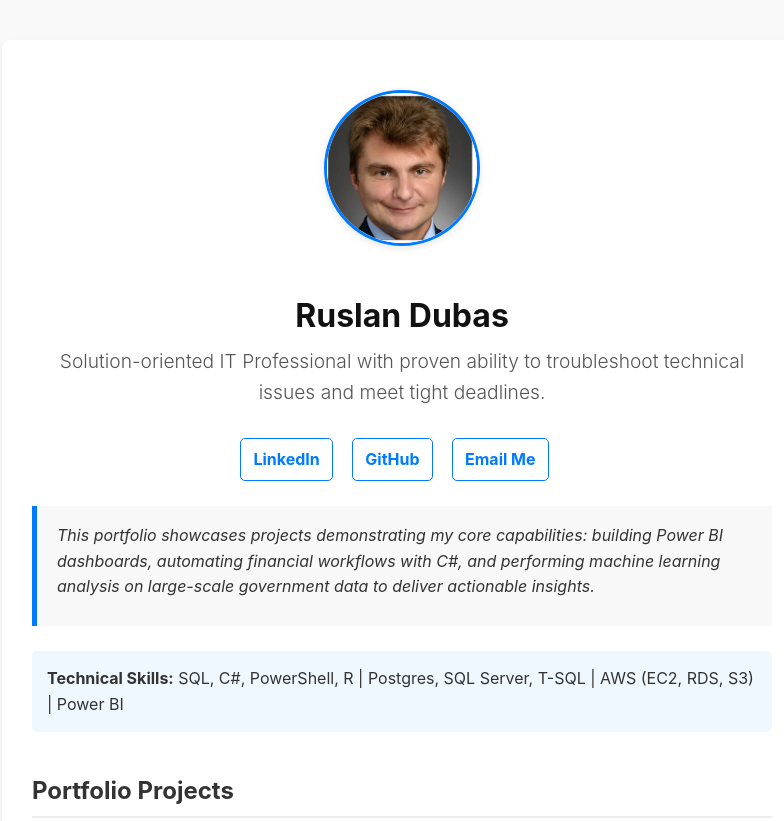
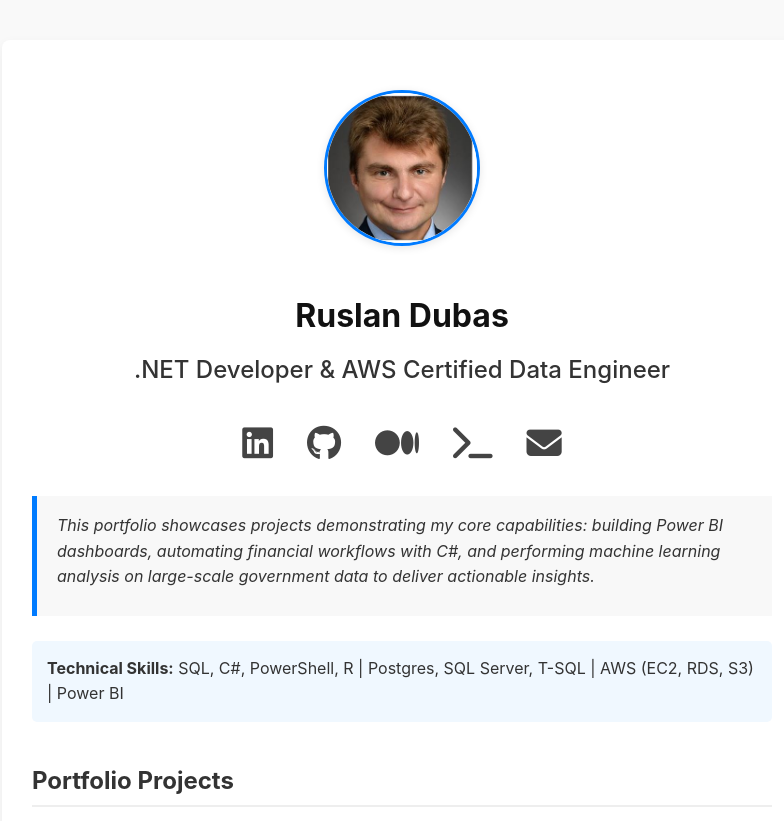
Before and after one commit to RusUsf/RusUsf.github.io, a plain HTML site: page index.html in a window 1280 px wide. Shown: the top 821 px of the page, without its empty margins (238-1022 px from the left). Drawn offline with Linux system fonts and the light colour scheme.

Commit message:
Updated Script

```diff
--- a/index.html
+++ b/index.html
@@ -3,7 +3,10 @@
 <head>
     <meta charset="UTF-8">
     <meta name="viewport" content="width=device-width, initial-scale=1.0">
-    <title>Ruslan Dubas - IT Professional</title>
+    <title>Ruslan Dubas - .NET Developer & Data Engineer</title>
+
+    <link rel="stylesheet" href="https://cdnjs.cloudflare.com/ajax/libs/font-awesome/6.5.2/css/all.min.css">
+
     <style>
         body {
             font-family: -apple-system, BlinkMacSystemFont, "Segoe UI", Roboto, Helvetica, Arial, sans-serif;
@@ -22,29 +25,37 @@
             text-align: center; /* Center aligns the image and name */
         }
         h1 { color: #111; margin-bottom: 0; }
-        .headline { font-size: 1.2em; color: #555; margin-top: 5px; font-weight: 300; }
+
+        /* 2. NEW HEADLINE STYLE */
+        .headline {
+            font-size: 1.5em; /* Bigger */
+            color: #333; /* Darker */
+            margin-top: 10px;
+            font-weight: 500; /* Bolder */
+        }
         .profile-pic {
-            width: 150px; /* Adjust size as needed */
-            height: 150px; /* Adjust size as needed */
-            border-radius: 50%; /* Makes it a circle */
-            object-fit: cover; /* Ensures the image covers the area without distortion */
-            margin: 20px auto 15px auto; /* Centers it horizontally, adds space */
-            border: 3px solid #007bff; /* Optional border */
+            width: 150px;
+            height: 150px;
+            border-radius: 50%;
+            object-fit: cover;
+            margin: 20px auto 15px auto;
+            border: 3px solid #007bff;
             box-shadow: 0 2px 8px rgba(0,0,0,0.1);
         }
+
+        /* 3. NEW ICON LINK STYLES */
         .links { margin: 25px 0; }
         .links a {
-            margin-right: 15px;
+            margin: 0 12px;
             text-decoration: none;
-            font-weight: bold;
-            color: #007bff;
-            padding: 8px 12px;
-            border: 1px solid #007bff;
-            border-radius: 5px;
-            display: inline-block;
-            margin-top: 5px;
+            font-size: 2.2em; /* Larger icon size */
+            color: #444; /* Neutral dark color */
+            transition: color 0.3s ease;
         }
-        .links a:hover { background-color: #007bff; color: #fff; }
+        .links a:hover {
+            color: #007bff; /* Bright blue on hover */
+        }
+
         h2 { border-bottom: 2px solid #eee; padding-bottom: 5px; margin-top: 40px; text-align: left; }
 
         .overview {
@@ -61,11 +72,10 @@
 
         .project-list { padding-left: 0; list-style-type: none; text-align: left; }
         .project-list li { margin-bottom: 25px; }
-        /* This is the new title link style */
         .project-list a.title {
             font-weight: bold;
             font-size: 1.2em;
-            color: #007bff; /* Make the title the link color */
+            color: #007bff;
             text-decoration: none;
         }
         .project-list a.title:hover { text-decoration: underline; }
@@ -95,13 +105,25 @@
 
         <h1>Ruslan Dubas</h1>
         <p class="headline">
-            Solution-oriented IT Professional with proven ability to troubleshoot technical issues and meet tight deadlines.
+            .NET Developer & AWS Certified Data Engineer
         </p>
 
         <div class="links">
-            <a href="https://www.linkedin.com/in/ruslan-dubas-861a7799" target="_blank">LinkedIn</a>
-            <a href="https://github.com/RusUsf" target="_blank">GitHub</a>
-            <a href="mailto:ruslandubas2013@gmail.com">Email Me</a>
+            <a href="https://www.linkedin.com/in/ruslan-dubas-861a7799" target="_blank" title="My LinkedIn Profile">
+                <i class="fab fa-linkedin"></i>
+            </a>
+            <a href="https://github.com/RusUsf" target="_blank" title="My GitHub Profile">
+                <i class="fab fa-github"></i>
+            </a>
+            <a href="https://medium.com/@ruslandubas2013" target="_blank" title="My Medium Articles">
+                <i class="fab fa-medium"></i>
+            </a>
+            <a href="https://www.powershellgallery.com/profiles/RusUsf" target="_blank" title="My PowerShell Gallery Modules">
+                <i class="fas fa-terminal"></i>
+            </a>
+            <a href="mailto:ruslandubas2013@gmail.com" title="Email Me">
+                <i class="fas fa-envelope"></i>
+            </a>
         </div>
 
         <div class="overview">
@@ -132,7 +154,8 @@
         </ul>
 
         <h2>Published PowerShell Modules</h2>
-        <ul class="article-list"> <li>
+        <ul class="article-list">
+            <li>
                 <a href="https://www.powershellgallery.com/packages/ApiTools" target="_blank" class="title">ApiTools</a>
                 <p class="description">A collection of tools for streamlining API interactions and data handling in PowerShell.</p>
             </li>
@@ -143,7 +166,8 @@
         </ul>
 
         <h2>Articles & Writing</h2>
-        <ul class="article-list"> <li>
+        <ul class="article-list">
+            <li>
                 <a href="https://medium.com/@ruslandubas2013/database-first-clean-architecture-automate-your-net-ca-cqrs-setup-with-powershell-ba598aec30f7" target="_blank" class="title">Database-First Clean Architecture: Automate your .NET CA/CQRS Setup with PowerShell</a>
             </li>
             <li>
```
